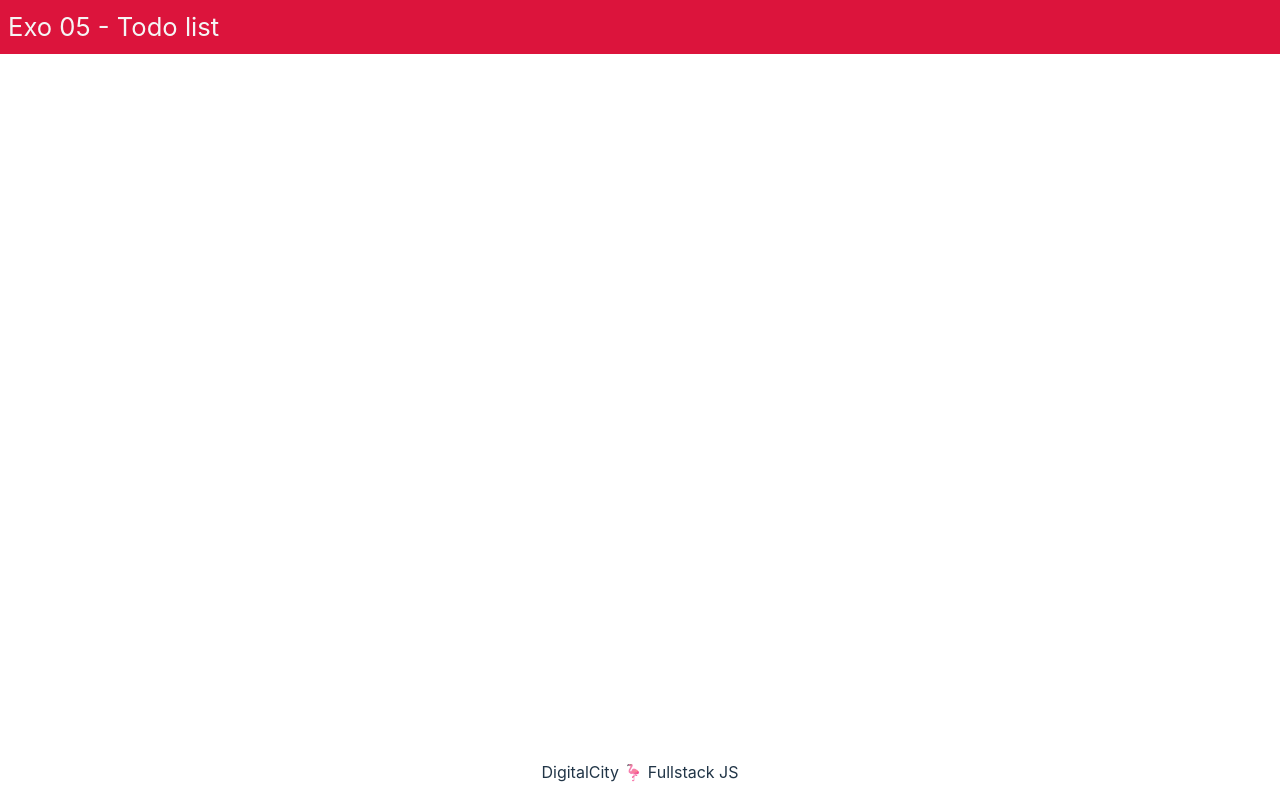
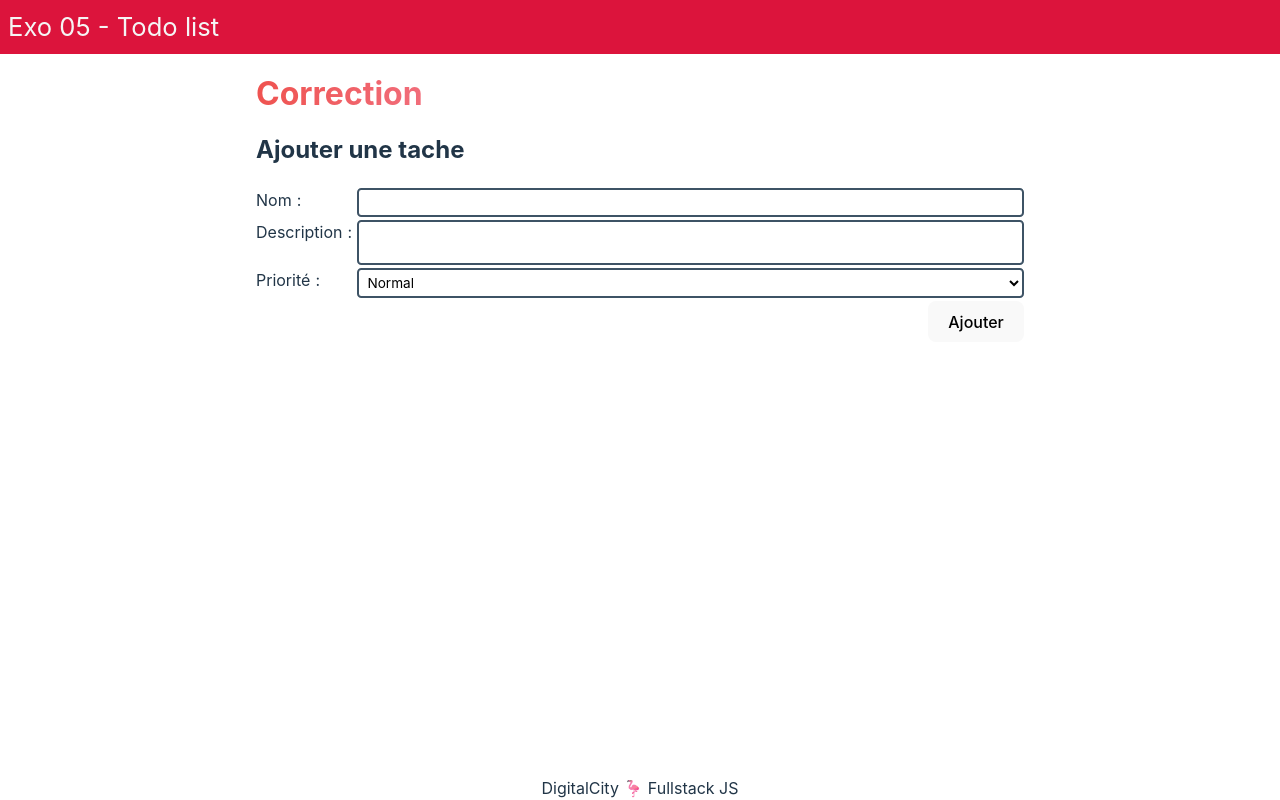
Before and after one commit to Formation-JS/BXL_JS2023_React_Exo05_TodoList, a React (Vite) app: page / in a window 1280 px wide. Built offline with nearby package versions, Linux system fonts and the light colour scheme.

Commit message:
TaskForm 🍁

```diff
--- /dev/null
+++ b/src/components/task-form/task-form.jsx
@@ -0,0 +1,63 @@
+import { useId, useState } from 'react';
+import PropTypes from 'prop-types';
+import style from './task-form.module.scss';
+import { priorityEnum } from '../../enums/priority.enum.js';
+
+const TaskForm = ({ onTaskSubmit }) => {
+    const formId = useId();
+    const [name, setName] = useState('');
+    const [desc, setDesc] = useState('');
+    const [prio, setPrio] = useState(priorityEnum.normal);
+
+    const handleSubmit = (e) => {
+        e.preventDefault();
+
+        // Objet data a envoyé
+        const data = {
+            name,
+            description: desc,
+            priority: prio
+        };
+
+        // Event avec les data vers le composant parent
+        onTaskSubmit(data);
+
+        // Cleanup du formulaire
+        setName('');
+        setDesc('');
+        setPrio(priorityEnum.normal);
+    };
+
+    return (
+        <form className={style['form-task']} onSubmit={handleSubmit}>
+
+            <label htmlFor={formId + '-name'}>Nom</label>
+            <input id={formId + '-name'} type="text" required
+                value={name} onChange={(e) => setName(e.target.value)} />
+
+            <label htmlFor={formId + '-desc'}>Description</label>
+            <textarea id={formId + '-desc'}
+                value={desc} onChange={(e) => setDesc(e.target.value)} />
+
+            <label htmlFor={formId + '-prio'}>Priorité</label>
+            <select id={formId + '-prio'}
+                value={prio} onChange={(e) => setPrio(e.target.value)}>
+                <option value={priorityEnum.low}>Basse</option>
+                <option value={priorityEnum.normal}>Normal</option>
+                <option value={priorityEnum.urgent}>Urgent</option>
+            </select>
+
+            <button type="submit">Ajouter</button>
+        </form>
+    );
+};
+
+TaskForm.propTypes = {
+    onTaskSubmit: PropTypes.func
+};
+
+TaskForm.defaultProps = {
+    onTaskSubmit: () => { }  // Noop
+}
+
+export default TaskForm;
--- /dev/null
+++ b/src/components/task-form/task-form.module.scss
@@ -0,0 +1,10 @@
+.form-task {
+    display: grid;
+    grid-template-columns: min-content auto;
+    row-gap: 0.3ch;
+
+    button[type="submit"]{
+        grid-column: 2;
+        justify-self: flex-end;
+    }
+}
--- a/src/containers/todo-list/todo-list.jsx
+++ b/src/containers/todo-list/todo-list.jsx
@@ -1,10 +1,16 @@
 import { useState } from 'react';
+import TaskForm from '../../components/task-form/task-form.jsx';
 
 const TodoList = () => {
      const [tasks, setTasks] = useState([]);
 
     return (
-        <></>
+        <>
+            <h1>Correction</h1>
+
+            <h2>Ajouter une tache</h2>
+            <TaskForm />
+        </>
     );
 };
 
--- /dev/null
+++ b/src/enums/priority.enum.js
@@ -0,0 +1,6 @@
+export const priorityEnum = {
+    low: '1',
+    normal: '2',
+    urgent: '3'
+};
+Object.freeze(priorityEnum);
--- a/src/index.css
+++ b/src/index.css
@@ -73,3 +73,55 @@ button:focus-visible {
     background-color: #f9f9f9;
   }
 }
+
+#root {
+  width: 100%;
+}
+main {
+  width: calc(100vw - 2rem);
+  margin: auto;
+}
+@media screen and (min-width : 1000px) {
+  main {
+      max-width: 60vw;
+  }
+}
+
+label::after {
+  content: ':';
+  margin-left: 0.5ch;
+  margin-right: 0.5ch;
+}
+select, input, textarea {
+  background-color: #242424;
+  border: solid 0.25ch;
+  border-color: #d2cbcbde;
+  border-radius: 0.5ch;
+  padding: 0.5ch;
+  font-family: inherit;
+  font-size: 0.85em;
+  resize: none;
+}
+select:focus, input:focus, textarea:focus {
+  outline: hotpink solid 0.1ch;
+}
+
+h1 {
+  background: linear-gradient(to right, #ef5350, #f48fb1, #7e57c2);
+  background-clip: text;
+  color: transparent
+}
+
+p {
+  margin: 0;
+}
+button:disabled {
+  cursor: not-allowed;
+}
+
+@media (prefers-color-scheme: light) {
+  select, input, textarea {
+      background-color: #ffffff;
+      border-color: #3e5365;
+  }
+}
```
